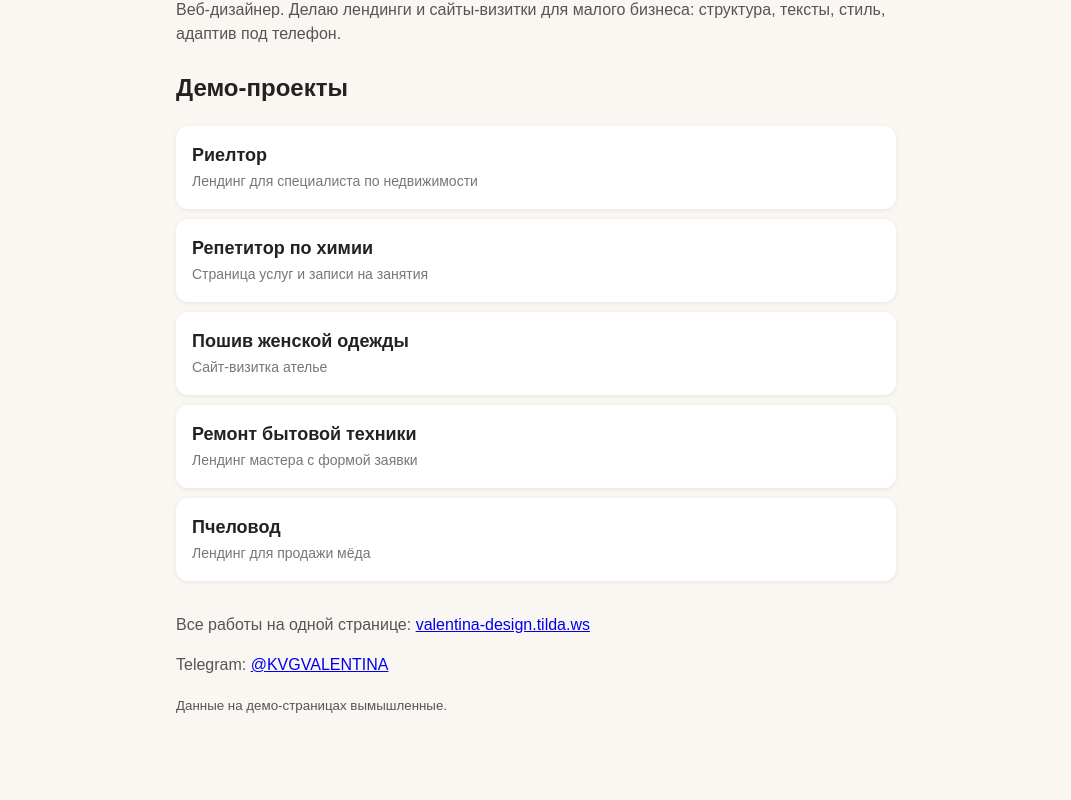
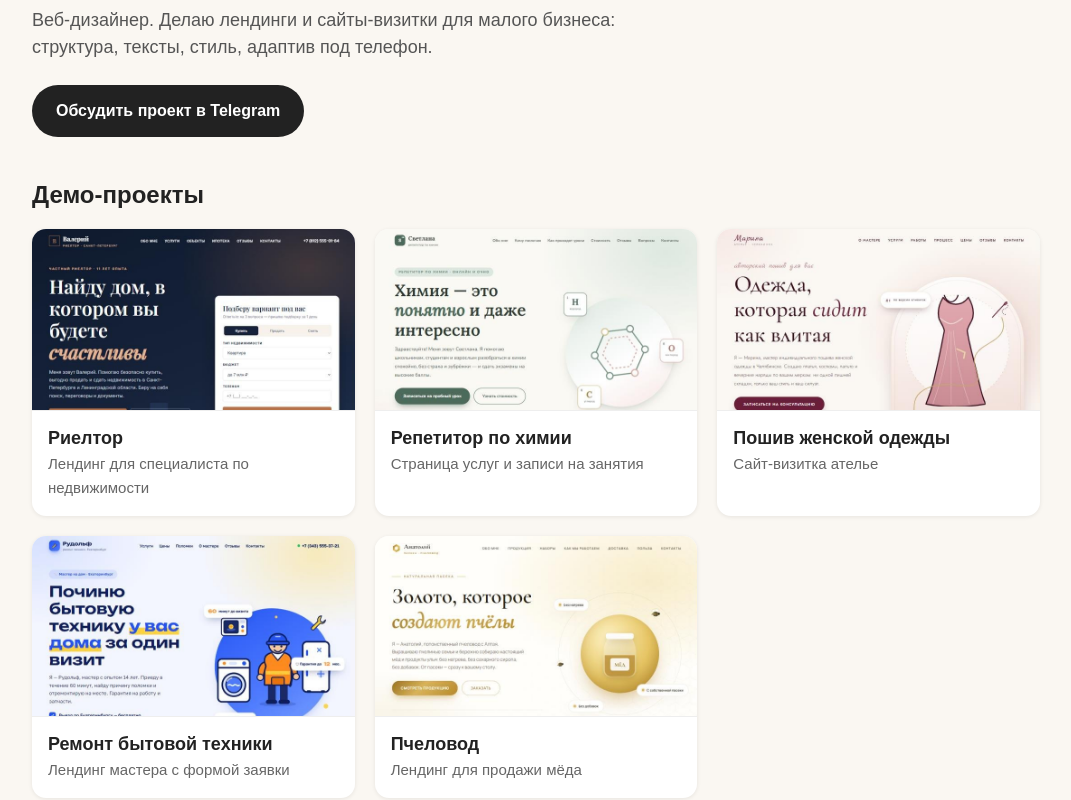
Before and after one commit to kvgvp777-del/valentina-design, a plain HTML site: page index.html in a window 1280 px wide. Shown: the part 92-892 px from the top of the page, without its empty margins (104-1175 px from the left). Before the commit the page ends 857 px from the top, so only its background shows below. Drawn offline with Linux system fonts and the light colour scheme.

Commit message:
Add files via upload

```diff
--- a/index.html
+++ b/index.html
@@ -5,31 +5,62 @@
 <meta name="viewport" content="width=device-width, initial-scale=1">
 <title>Валентина Кириллова — дизайн лендингов и сайтов</title>
 <meta name="description" content="Лендинги и сайты-визитки для малого бизнеса: структура, тексты, дизайн, адаптив.">
+<link rel="icon" href="favicon.svg" type="image/svg+xml">
+<meta property="og:type" content="website">
+<meta property="og:locale" content="ru_RU">
+<meta property="og:url" content="https://kvgvp777-del.github.io/valentina-design/">
+<meta property="og:title" content="Валентина Кириллова — веб-дизайнер">
+<meta property="og:description" content="Лендинги и сайты-визитки для малого бизнеса: структура, тексты, стиль, адаптив под телефон.">
+<meta property="og:image" content="https://kvgvp777-del.github.io/valentina-design/og-image.jpg">
+<meta property="og:image:width" content="1200">
+<meta property="og:image:height" content="630">
+<meta name="twitter:card" content="summary_large_image">
 <style>
-body{margin:0;font-family:Arial,sans-serif;color:#222;background:#faf7f2;line-height:1.5}
-main{max-width:720px;margin:0 auto;padding:32px 16px}
-h1{font-size:28px;margin:0 0 8px}
-.lead{color:#555;margin-bottom:24px}
-a.card{display:block;background:#fff;border-radius:12px;padding:16px;margin:10px 0;color:#222;text-decoration:none;box-shadow:0 1px 4px rgba(0,0,0,.08)}
-a.card:hover{box-shadow:0 3px 10px rgba(0,0,0,.15)}
+*{box-sizing:border-box}
+body{margin:0;font-family:Arial,Helvetica,sans-serif;color:#222;background:#faf7f2;line-height:1.5}
+main{max-width:1040px;margin:0 auto;padding:48px 16px 40px}
+.hero{max-width:640px;margin-bottom:40px}
+h1{font-size:34px;line-height:1.15;margin:0 0 12px}
+.lead{color:#555;font-size:18px;margin:0 0 24px}
+.btn{display:inline-block;background:#222;color:#fff;text-decoration:none;font-weight:bold;padding:14px 24px;border-radius:999px;min-height:48px}
+.btn:hover{background:#000}
+.btn:focus-visible,a.card:focus-visible,footer a:focus-visible{outline:3px solid #a0643a;outline-offset:3px}
+h2{font-size:24px;margin:0 0 16px}
+.grid{display:grid;grid-template-columns:repeat(auto-fill,minmax(300px,1fr));gap:20px}
+a.card{display:block;background:#fff;border-radius:14px;overflow:hidden;color:#222;text-decoration:none;box-shadow:0 1px 4px rgba(0,0,0,.08);transition:box-shadow .2s,transform .2s}
+a.card:hover{box-shadow:0 8px 24px rgba(0,0,0,.14);transform:translateY(-2px)}
+.card img{display:block;width:100%;height:auto;aspect-ratio:16/9;object-fit:cover;object-position:top;border-bottom:1px solid #eee}
+.card .info{padding:14px 16px 16px}
 .card b{display:block;font-size:18px}
-.card span{color:#777;font-size:14px}
-footer{margin-top:32px;color:#555}
+.card span{color:#666;font-size:15px}
+footer{margin-top:40px;color:#555}
+footer p{margin:8px 0}
+footer a{color:#222;display:inline-block;padding:6px 0}
+small{color:#666}
+@media (max-width:480px){h1{font-size:28px}main{padding-top:32px}.btn{display:block;text-align:center}}
+@media (prefers-reduced-motion:reduce){a.card{transition:none}a.card:hover{transform:none}}
 </style>
 </head>
 <body>
 <main>
+<section class="hero">
 <h1>Валентина Кириллова</h1>
 <p class="lead">Веб-дизайнер. Делаю лендинги и сайты-визитки для малого бизнеса: структура, тексты, стиль, адаптив под телефон.</p>
+<a class="btn" href="https://t.me/KVGVALENTINA" target="_blank" rel="noopener">Обсудить проект в Telegram</a>
+</section>
+
 <h2>Демо-проекты</h2>
-<a class="card" href="https://realtor-landing-demo.netlify.app"><b>Риелтор</b><span>Лендинг для специалиста по недвижимости</span></a>
-<a class="card" href="https://chemistry-tutor-demo.netlify.app"><b>Репетитор по химии</b><span>Страница услуг и записи на занятия</span></a>
-<a class="card" href="https://womens-tailoring-demo.netlify.app"><b>Пошив женской одежды</b><span>Сайт-визитка ателье</span></a>
-<a class="card" href="https://appliance-master-demo.netlify.app"><b>Ремонт бытовой техники</b><span>Лендинг мастера с формой заявки</span></a>
-<a class="card" href="https://beekeeper-landing-demo.netlify.app"><b>Пчеловод</b><span>Лендинг для продажи мёда</span></a>
+<div class="grid">
+<a class="card" href="https://realtor-landing-demo.netlify.app" target="_blank" rel="noopener"><img src="images/realtor.jpg" alt="Первый экран лендинга риелтора" width="714" height="402" loading="lazy"><div class="info"><b>Риелтор</b><span>Лендинг для специалиста по недвижимости</span></div></a>
+<a class="card" href="https://chemistry-tutor-demo.netlify.app" target="_blank" rel="noopener"><img src="images/chemistry.jpg" alt="Первый экран сайта репетитора по химии" width="714" height="402" loading="lazy"><div class="info"><b>Репетитор по химии</b><span>Страница услуг и записи на занятия</span></div></a>
+<a class="card" href="https://womens-tailoring-demo.netlify.app" target="_blank" rel="noopener"><img src="images/tailoring.jpg" alt="Первый экран сайта-визитки ателье" width="714" height="402" loading="lazy"><div class="info"><b>Пошив женской одежды</b><span>Сайт-визитка ателье</span></div></a>
+<a class="card" href="https://appliance-master-demo.netlify.app" target="_blank" rel="noopener"><img src="images/appliance.jpg" alt="Первый экран лендинга мастера по ремонту техники" width="714" height="402" loading="lazy"><div class="info"><b>Ремонт бытовой техники</b><span>Лендинг мастера с формой заявки</span></div></a>
+<a class="card" href="https://beekeeper-landing-demo.netlify.app" target="_blank" rel="noopener"><img src="images/beekeeper.jpg" alt="Первый экран лендинга пчеловода" width="714" height="402" loading="lazy"><div class="info"><b>Пчеловод</b><span>Лендинг для продажи мёда</span></div></a>
+</div>
+
 <footer>
-<p>Все работы на одной странице: <a href="https://valentina-design.tilda.ws">valentina-design.tilda.ws</a></p>
-<p>Telegram: <a href="https://t.me/KVGVALENTINA">@KVGVALENTINA</a></p>
+<p>Telegram: <a href="https://t.me/KVGVALENTINA" target="_blank" rel="noopener">@KVGVALENTINA</a></p>
+<p>Портфолио на Tilda: <a href="https://valentina-design.tilda.ws" target="_blank" rel="noopener">valentina-design.tilda.ws</a></p>
 <p><small>Данные на демо-страницах вымышленные.</small></p>
 </footer>
 </main>
```
Also changed, not shown: favicon.svg (added), images/appliance.jpg (added), images/beekeeper.jpg (added), images/chemistry.jpg (added), images/realtor.jpg (added), images/tailoring.jpg (added), og-image.jpg (added).
